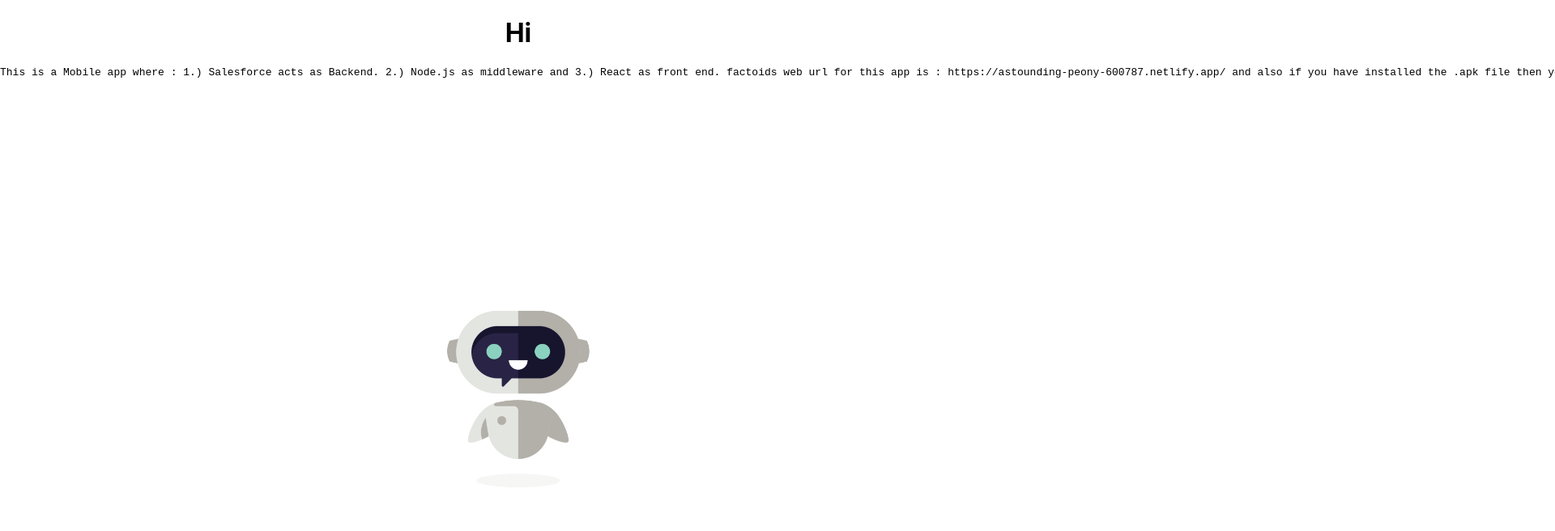
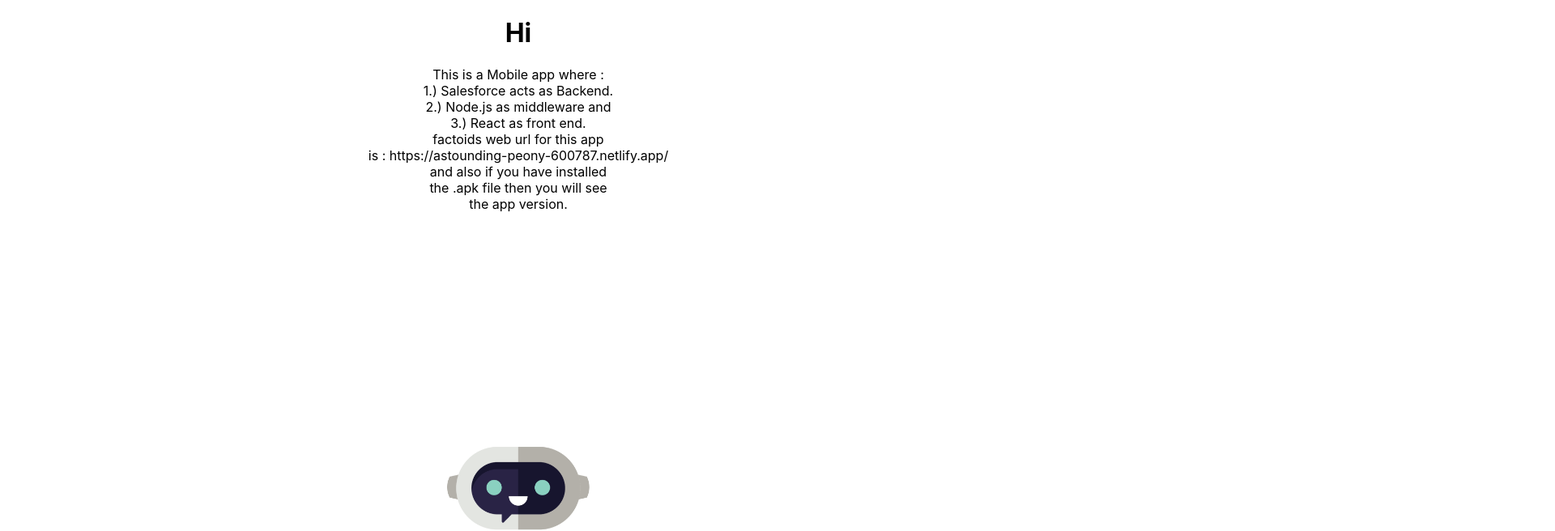
Before and after one commit to rivoosarkar92/client, a React (Create React App) app: page / in a window 1280 px wide. Shown: the top 656 px of the page at 81% size, 1920 px wide, since content can reach past the window. Built offline with nearby package versions, Linux system fonts and the light colour scheme; no server answers.

Commit message:
new commit

```diff
--- a/src/index.js
+++ b/src/index.js
@@ -9,16 +9,16 @@
   return (
         <div>
           <h1>Hi</h1>
-          <pre>This is a Mobile app where :
-                1.) Salesforce acts as Backend.
-                2.) Node.js as middleware and
-                3.) React as front end.
-                factoids web url for this app
-                is : https://astounding-peony-600787.netlify.app/
-                and also if you have installed
-                the .apk file then you will see
-                the app version
-          </pre>
+          <p>This is a Mobile app where :<br/>
+                1.) Salesforce acts as Backend.<br/>
+                2.) Node.js as middleware and<br/>
+                3.) React as front end.<br/>
+                factoids web url for this app<br/>
+                is : https://astounding-peony-600787.netlify.app/<br/>
+                and also if you have installed<br/>
+                the .apk file then you will see<br/>
+                the app version.<br/>
+          </p>
         </div>
     );
 }
```
